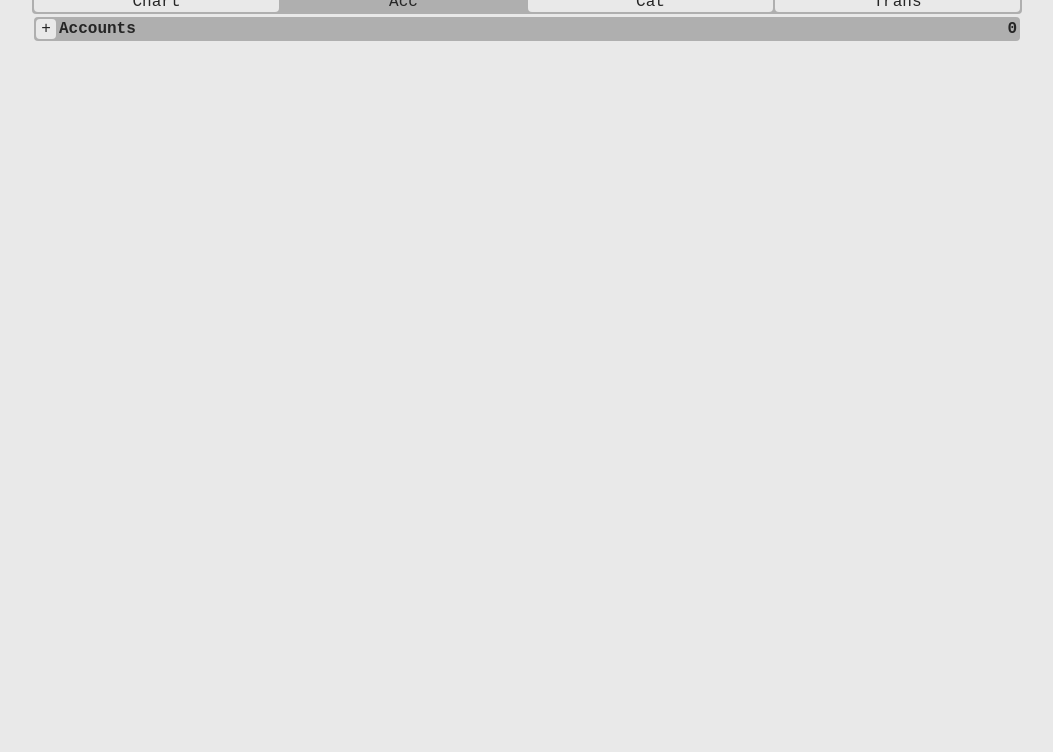
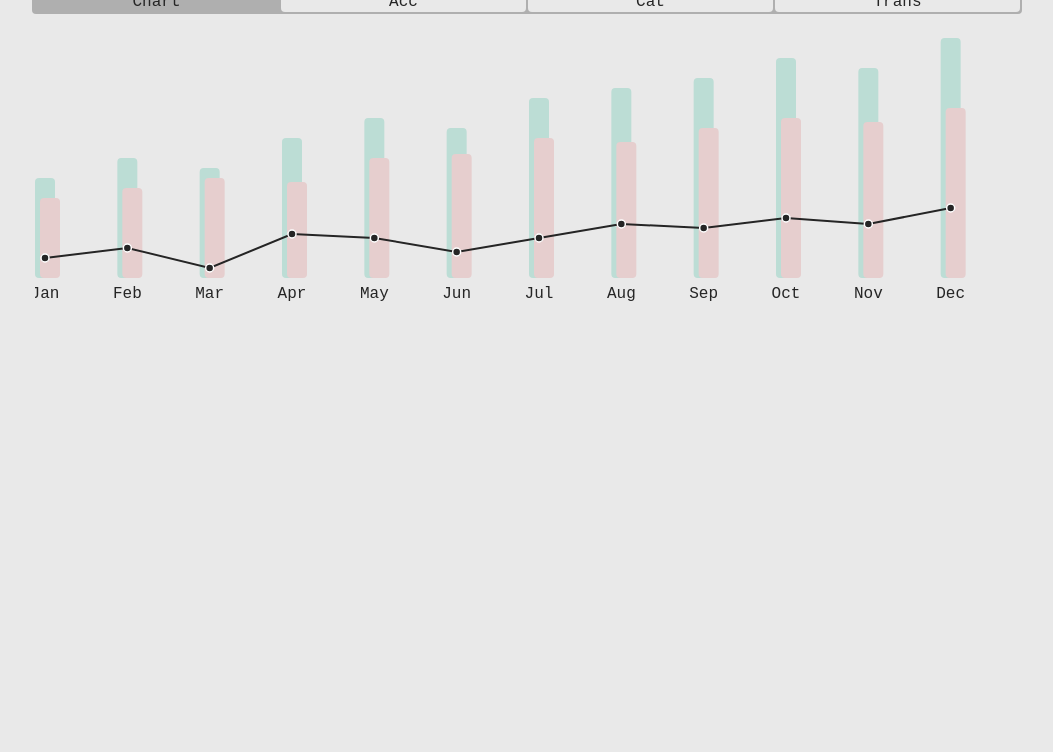
Before and after one commit to phamtruung/Super-Simple-Finance, a plain HTML site: page index.html in a window 1280 px wide. Shown: the part 48-800 px from the top of the page, without its empty margins (113-1166 px from the left). Drawn offline with Linux system fonts and the light colour scheme.

Commit message:
Add files via upload

```diff
--- a/index.html
+++ b/index.html
@@ -25,6 +25,8 @@
         </div>
 
         <section id="income-expense-chart">
+            <svg id="chart" style="width:100%; height:300px;"></svg>
+
         </section>
 
         <section id="section-account">
@@ -35,23 +37,27 @@
             </header>
             <ul id="account-list"></ul>
         </section>
+
         <section id="section-cateories">
             <header class="section-header">
                 <button id="add-category" onclick="addCategory()" title="Add Category">+</button>
                 <h2>Categories</h2>
+                <input type="month" name="select-month" id="select-month">
                 <p id="categories-sum-budget" class="number">2000000</p>
                 <p id="categories-sum-use" class="number">1000000</p>
             </header>
             <ul id="categories-list"></ul>
         </section>
+
         <section id="section-transaction">
             <header class="section-header">
                 <button id="add-transaction" onclick="addTransaction()" title="Add Transaction">+</button>
                 <h2>Transactions</h2>
-                <input type="month" name="select-month" id="select-month">
+                <input type="week" name="select-week" id="select-week">
             </header>
             <ul id="transactions-list"></ul>
         </section>
+
     </main>
     <script src="script.js"></script>
 </body>
--- a/script.js
+++ b/script.js
@@ -63,6 +63,28 @@ function getYearMonth(dateTime) {
     const rawTime = new Date(dateTime);
     return `${rawTime.getFullYear()}-${rawTime.getMonth()+1}`
 }
+function getWeek(dateTime) {
+    const date = new Date(dateTime);
+
+    // Đặt ngày về thứ Năm để tránh lệch tuần khi nằm gần biên
+    date.setHours(0, 0, 0, 0);
+    // ISO week: tính từ thứ Hai
+    // Tìm ngày thứ Năm của tuần hiện tại
+    date.setDate(date.getDate() + 3 - ((date.getDay() + 6) % 7));
+
+    // Lấy ngày đầu năm
+    const week1 = new Date(date.getFullYear(), 0, 4);
+
+    // Tính số tuần
+    const weekNumber = 1 + Math.round(
+        ((date.getTime() - week1.getTime()) / 86400000
+        - 3 + ((week1.getDay() + 6) % 7)) / 7
+    );
+
+    const year = date.getFullYear();
+    return `${year}-W${String(weekNumber).padStart(2, '0')}`;
+}
+
 function getDateTime() {
     const rawDate = new Date();
     const year = rawDate.getFullYear();
@@ -520,14 +542,17 @@ function renderTransaction(transaction) {
 }
 
 function renderSectionTransactions() {
-    const yearMonth = document.getElementById('select-month');
-
+    const selectWeek = document.getElementById('select-week');
+    if (!selectWeek.value) {
+        selectWeek.value = getWeek(new Date());
+    }
+    selectWeek.addEventListener('change', () => renderPage());
     const ul = document.getElementById('transactions-list');
     ul.innerHTML = '';
 
     data.transactionList.sort((a, b) => new Date(b.datetime) - new Date(a.datetime));
     data.transactionList.forEach(transaction => {
-        if (getYearMonth(transaction.datetime) === yearMonth.value) {
+        if (getWeek(transaction.datetime) === selectWeek.value) {
             const li = renderTransaction(transaction);
             ul.appendChild(li);
         }
@@ -589,49 +614,198 @@ function navigation() {
     });
 
     // chọn mặc định nút 3 và section 3
-    buttons[1].classList.add('active');
-    sections[1].classList.add('active');
+    buttons[0].classList.add('active');
+    sections[0].classList.add('active');
 }
 
 //#region Chart
-function createBar(x, height, color) {
-    const bar = document.createElementNS("http://www.w3.org/2000/svg", "rect");
-    bar.setAttribute("x", `${x}`);
-    bar.setAttribute("y", "0");
-    bar.setAttribute("width", "20");
-    bar.setAttribute("height", `${height}`);
-    bar.setAttribute("fill", color);
-    return bar;
-}
+class ChartSVG {
+  constructor(svgElement, income, expense, config) {
+    this.svg = svgElement;
+    this.income = income;
+    this.expense = expense;
+    this.months = ["Jan","Feb","Mar","Apr","May","Jun","Jul","Aug","Sep","Oct","Nov","Dec"];
+    this.config = config;
 
-function createChart() {
-    const divChart = document.getElementById('income-expense-chart');
-    divChart.innerHTML = '';
+    this.height = config.sizes.svgHeight;
 
-    for (let i = 1; i <= 12; i++) {
-        // tạo svg với namespace
-        const svgMonth = document.createElementNS("http://www.w3.org/2000/svg", "svg");
-        svgMonth.setAttribute("width", "40");
-        svgMonth.setAttribute("height", "120");
-        svgMonth.setAttribute("transform", "scale(1,-1")
+    // Bắt buộc để browser tính width đúng
+    this.svg.style.width = "100%";
+    this.svg.style.height = `${this.height}px`;
+    this.svg.style.display = "block"; // tránh inline svg gây width bất thường
+    this.svg.style.background = this.config.colors.background;
 
-        const barIncome = createBar(0, 100, "rgb(188, 221, 213)");
-        const barExpense = createBar(20, 150, "rgb(230, 206, 206)");
+    // Quan sát kích thước container để re-render
+    this.resizeObserver = new ResizeObserver(() => {
+      this.safeRender();
+    });
+    this.resizeObserver.observe(this.svg);
+  }
 
-        svgMonth.appendChild(barIncome);
-        svgMonth.appendChild(barExpense);
-        divChart.appendChild(svgMonth);
-    }
+  el(tag, attrs = {}) {
+    const node = document.createElementNS('http://www.w3.org/2000/svg', tag);
+    for (const [k,v] of Object.entries(attrs)) node.setAttribute(k,v);
+    return node;
+  }
+
+  getActualWidth() {
+    // Ưu tiên boundingClientRect; nếu 0, thử clientWidth
+    const w = this.svg.getBoundingClientRect().width || this.svg.clientWidth || 0;
+    return Math.max(0, Math.floor(w));
+  }
+
+  scaleX(i, monthGap) {
+    return this.config.sizes.marginLeft + i * monthGap;
+  }
+
+  scaleY(val, maxVal) {
+    const innerHeight = this.height - this.config.sizes.marginTop - this.config.sizes.marginBottom;
+    return this.config.sizes.marginTop + innerHeight - (val / maxVal) * innerHeight;
+  }
+
+  // Render an toàn: nếu width=0 thì chờ đến khi có width > 0
+  safeRender(maxWaitMs = 1000) {
+    const start = performance.now();
+    const tick = () => {
+      const w = this.getActualWidth();
+      if (w > 0) {
+        this.render();
+        return;
+      }
+      if (performance.now() - start >= maxWaitMs) {
+        // fallback: đặt width giả định để không trắng trang
+        this.svg.style.minWidth = "320px";
+        this.render();
+        return;
+      }
+      requestAnimationFrame(tick);
+    };
+    requestAnimationFrame(tick);
+  }
+
+  render() {
+    const actualWidth = this.getActualWidth();
+    if (!actualWidth) return; // bảo vệ lần gọi sớm
+
+    this.svg.innerHTML = ""; // xoá chart cũ
+
+    const difference = this.income.map((val,i)=>val-this.expense[i]);
+    const maxVal = Math.max(...this.income, ...this.expense, ...difference);
+
+    const innerHeight = this.height - this.config.sizes.marginTop - this.config.sizes.marginBottom;
+
+    // khoảng cách động theo width thực tế
+    const monthGap = (actualWidth - this.config.sizes.marginLeft - this.config.sizes.marginRight) / this.months.length;
+    const barWidth = 20; // giữ bar cố định
+    const offset = 5;    // expense lệch sang phải 1 chút
+
+    // Vẽ bar (income dưới, expense trên)
+    this.months.forEach((m,i)=>{
+      const xBase = this.scaleX(i, monthGap);
+      const yIncome = this.scaleY(this.income[i], maxVal);
+      const yExpense = this.scaleY(this.expense[i], maxVal);
+
+      this.svg.appendChild(this.el('rect',{
+        x:xBase,
+        y:yIncome,
+        width:barWidth,
+        height:this.config.sizes.marginTop+innerHeight-yIncome,
+        fill:this.config.colors.income,
+        rx:this.config.sizes.barRadius,
+        ry:this.config.sizes.barRadius
+      }));
+
+      this.svg.appendChild(this.el('rect',{
+        x:xBase + offset,
+        y:yExpense,
+        width:barWidth,
+        height:this.config.sizes.marginTop+innerHeight-yExpense,
+        fill:this.config.colors.expense,
+        rx:this.config.sizes.barRadius,
+        ry:this.config.sizes.barRadius
+      }));
+
+      const label = this.el('text',{
+        x:xBase + barWidth/2,
+        y:this.config.sizes.marginTop+innerHeight+20,
+        fill:this.config.colors.label,
+        'text-anchor':'middle'
+      });
+      label.textContent = m;
+      this.svg.appendChild(label);
+    });
+
+    // Line Difference
+    const pathD = difference
+      .map((d,i)=>`${i===0?'M':'L'} ${this.scaleX(i, monthGap)+barWidth/2} ${this.scaleY(d,maxVal)}`)
+      .join(' ');
+    this.svg.appendChild(this.el('path',{
+      d:pathD,
+      stroke:this.config.colors.difference,
+      'stroke-width':2,
+      fill:'none'
+    }));
+
+    // Points Difference
+    difference.forEach((d,i)=>{
+      this.svg.appendChild(this.el('circle',{
+        cx:this.scaleX(i, monthGap)+barWidth/2,
+        cy:this.scaleY(d,maxVal),
+        r:this.config.sizes.pointRadius,
+        fill:this.config.colors.difference,
+        stroke:'#fff',
+        'stroke-width':1.5
+      }));
+    });
+  }
 }
 
 
+function createChart() {
+  const income = [500,600,550,700,800,750,900,950,1000,1100,1050,1200];
+  const expense = [400,450,500,480,600,620,700,680,750,800,780,850];
+
+  const config = {
+    colors:{
+      income:"rgb(188, 221, 213)",
+      expense:"rgb(230, 206, 206)",
+      difference:"rgb(37, 37, 37)",
+      label:"rgb(37, 37, 37)",
+      background: "rgb(233, 233, 233)",
+    },
+    sizes:{
+      svgHeight:300,
+      barRadius:4,
+      pointRadius:4,
+      marginTop:20,
+      marginRight:0,
+      marginBottom:40,
+      marginLeft:0
+    },
+    spacing:{monthGap:50}
+  };
+
+  const chart = new ChartSVG(document.getElementById('chart'), income, expense, config);
+
+  // render sau khi trang load xong
+  window.addEventListener("load", () => {
+    chart.render();
+  });
+
+  // render lại khi resize
+  window.addEventListener("resize", () => {
+    chart.render();
+  });
+}
+
 //#region RenderPage
 function renderPage() {
-    // createChart();
     renderSectionAccount();
     renderSectionCategories();
     renderSectionTransactions();
+    createChart();
     saveData();
+
 }
 
 window.addEventListener("DOMContentLoaded", async () => {
--- a/style.css
+++ b/style.css
@@ -6,7 +6,7 @@
 
     --cl-income: rgb(188, 221, 213);
     --cl-expense: rgb(230, 206, 206);
-    --cl-transfer: rgb(233, 233, 233);
+    --cl-transfer: rgb(175, 175, 175);
 
     --width-number: 120px;
     --radius: 4px;
```
